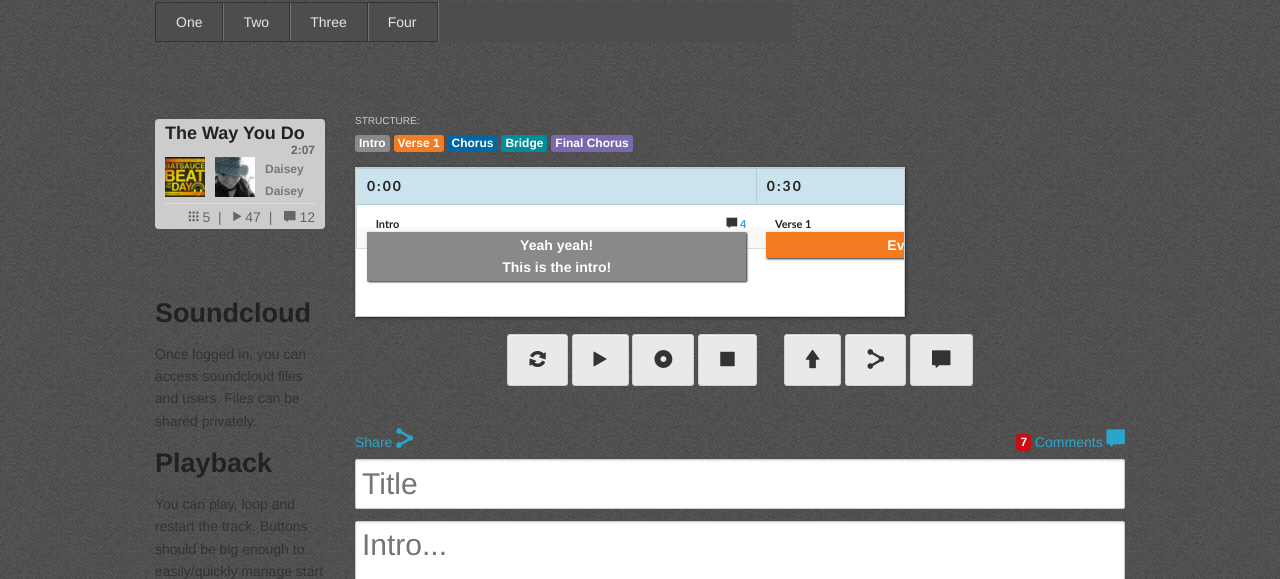
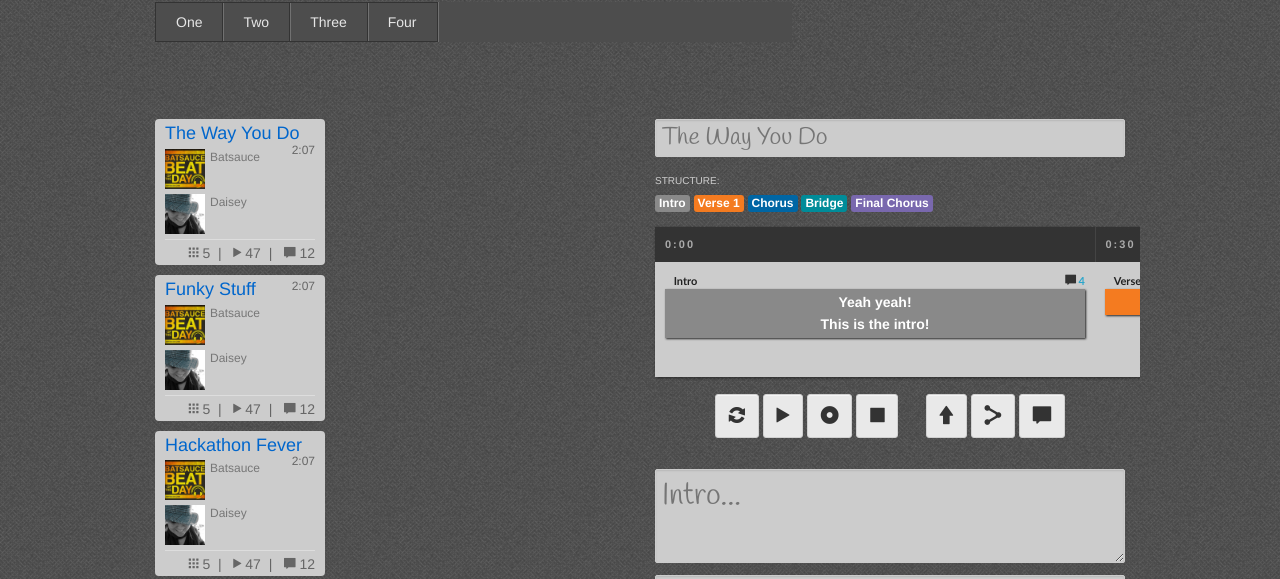
Before and after one commit to daiseykat/SoundPad-BG, a plain HTML site: page index.html in a window 1280 px wide. Shown: the top 579 px of the page. Drawn offline with nearby package versions, Linux system fonts and the light colour scheme; a script that the page names is missing.

Commit message:
last commit before i go to sleep

```diff
--- a/index.html
+++ b/index.html
@@ -2,7 +2,8 @@
 
 <!-- paulirish.com/2008/conditional-stylesheets-vs-css-hacks-answer-neither/ -->
 <!--[if IE 8]>    <html class="no-js lt-ie9" lang="en"> <![endif]-->
-<!--[if gt IE 8]><!--> <html class="no-js" lang="en"> <!--<![endif]-->
+<!--[if gt IE 8]><!-->
+<html lang="en"> <!--<![endif]-->
 <head>
 	<meta charset="utf-8" />
 
@@ -17,11 +18,28 @@
   <link rel="stylesheet" href="stylesheets/foundation.css">
   <link rel="stylesheet" href="stylesheets/app.css">
   <link rel="stylesheet" href="stylesheets/offcanvas.css">
+  <link href='http://fonts.googleapis.com/css?family=Handlee' rel='stylesheet' type='text/css'>
+
   <link rel="stylesheet" href="foundation-icons/foundation-icons.css" />
   <SCRIPT type="text/javascript"
     src="http://code.jquery.com/jquery-latest.js"></SCRIPT>
   <!--script src="javascripts/foundation/modernizr.foundation.js"></script-->
 
+<script src="http://connect.soundcloud.com/sdk.js"></script>
+<script>
+// initialize client with app credentials
+SC.initialize({
+  client_id: '74e750f2728e9c5bba35a36bf889001b',
+  redirect_uri: 'http://127.0.0.1:3000/callback.html'
+});
+
+// initiate auth popup
+SC.connect(function() {
+  SC.get('/me', function(me) {
+    alert('Hello, ' + me.username);
+  });
+});
+</script>
 
 
 </head>
@@ -74,6 +92,7 @@
 
         <div class="row">
           <div class="twelve columns">
+<input type="text" name="fname" placeholder="The Way You Do"  class="notepadTitle">
 
             <p id="legend">Structure:<br/>
                   <div class="label radius labelIntro" id="stopIntro">Intro</div>
@@ -109,28 +128,28 @@
                       <td><div id="two" class="vevent">
                         <abbr><time datetime="1999-06-01" class="dtstart value-title" title="1999-06-01">Verse 1</time>
                           <span class="comments">
-                            <a href=""><i class="fi-comment"></i> 4</a></span></abbr><p class="labelVerse tiprows1 summary" tabindex="2">Every day is magical <span> be it beautiful or tragical<br/>living and learning feeling and growing<br/>don't stop!<br/></span></p>
+                            <a href=""><i class="fi-comment"></i> 4</a></span></abbr><p class="labelVerse tiprows1 summary" tabindex="2">This is a verse! <span> words are awesome!<br/>Everybody love verses!</span></p>
                         </div></td>
 
                       <td><div id="three" class="vevent">
                         <abbr><time datetime="2001-02-06" class="dtstart value-title" title="2001-02-06">Chorus</time>
                           <span class="comments">
                             <a href=""><i class="fi-comment"></i> 4</a></span></abbr>
-                        <p class="labelChorus tiprows1 summary" tabindex="4">Every day is magical <span> be it beautiful or tragical<br/>living and learning feeling and growing<br/>don't stop!<br/></span></p>
+                        <p class="labelChorus tiprows1 summary" tabindex="4">Look guys! It's a chorus!<span> yeah yeah yeah<br/>baby baby oooh</span></p>
                         </div></td>
 
                       <td><div id="four" class="vevent">
                         <abbr><time datetime="2010-08-18" class="dtstart value-title" title="2010-08-18">Bridge</time>
                           <span class="comments">
                             <a href=""><i class="fi-comment"></i> 4</a></span></abbr>
-                        <p class="labelBridge tiprows1 summary" tabindex="3">Every day is magical <span> be it beautiful or tragical<br/>living and learning feeling and growing<br/>don't stop!<br/></span></p>
+                        <p class="labelBridge tiprows1 summary" tabindex="3">Take it to the bridge!<span> like water under the bridge<br/>look guys! it's a bridge!</span></p>
                         </div></td>
 
                       <td><div id="five" class="vevent">
                         <abbr><time class="dtstart value-title">Final Chorus</time>
                           <span class="comments">
                             <a href=""><i class="fi-comment"></i> 4</a></span></abbr>
-                        <p class="labelFinalChorus tiprows1 summary" tabindex="3">Every day is magical <span> be it beautiful or tragical<br/>living and learning feeling and growing<br/>don't stop!<br/></span></p></div></td>
+                        <p class="labelFinalChorus tiprows1 summary" tabindex="3">Final Chorus yeah yeah!<span> we made it to the end<br/>such a beautiful journey!<br/></span></p></div></td>
 
                     </tr>
 
@@ -157,77 +176,31 @@
           <div class="twelve columns">
 
             <p class="text-center">
-              <button class="secondary radius" id="start"><i class="fi-loop large"></i></button>
-              <button class="secondary radius" id="left"><i class="fi-play large"></i></button>
-              <button class="secondary radius"><i class="fi-record large"></i></button>
-              <button class="secondary radius"><i class="fi-stop large"></i></button>
+              <button class="secondary radius small" id="start"><i class="fi-loop large"></i></button>
+              <button class="secondary radius small" id="end"><i class="fi-play large"></i></button>
+              <button class="secondary radius small"><i class="fi-record large"></i></button>
+              <button class="secondary radius small"><i class="fi-stop large"></i></button>
 
               &nbsp;
               &nbsp;
               &nbsp;
 
-
-
-<script>
-$( "#start" ).click(function() {
-  $( "#scroll" ).animate({ "left": "0px" }, "slow" );
-});
-
-$( "#left" ).click(function(){
-  $( "#scroll" ).animate({ "left": "450px" }, "slow" );
-});
-
-$( "#stopIntro" ).click(function(){
-  $( "#scroll" ).animate({ "left": "0px" }, "slow" );
-});
-
-$( "#stopVerse" ).click(function(){
-  $( "#scroll" ).animate({ "left": "-360px" }, "slow" );
-});
-
-$( "#stopChorus" ).click(function(){
-  $( "#scroll" ).animate({ "left": "-720px" }, "slow" );
-});
-
-$( "#stopBridge" ).click(function(){
-  $( "#scroll" ).animate({ "left": "-1080px" }, "slow" );
-});
-
-$( "#stopFinal" ).click(function(){
-  $( "#scroll" ).animate({ "left": "-1440px" }, "slow" );
-});
-</script>
-
-              <button class="secondary radius"><i class="fi-arrow-up large"></i></button>
-              <button class="secondary radius"><i class="fi-share large"></i></button>
-              <button class="secondary radius"><i class="fi-comment large"></i></button>
+              <button class="secondary radius small"><i class="fi-arrow-up large"></i></button>
+              <button class="secondary radius small"><i class="fi-share large"></i></button>
+              <button class="secondary radius small"><i class="fi-comment large"></i></button>
             </p>
 
-            <p>
+            <!--p>
               <a href="" class=" left secondary tiny">Share <i class="fi-share large"></i></a>
               <a href="" class=" right secondary tiny">
               <span class="label alert radius">7</span> Comments <i class="fi-comment large"></i></a>
-            </p>
+            </p-->
 
             <p>
-            <input type="text" name="fname" placeholder="Title"  class="notepadTitle">
               <textarea  placeholder="Intro..." class="notepadTextarea"></textarea>
               <textarea  placeholder="Chorus..." class="notepadTextarea"></textarea>
               <textarea  placeholder="Verse One..." class="notepadTextarea"></textarea>
             </p>
-
-
-
-<h2>SoundPad</h2>
-
-<p>
-  Modern day song writers often write lyrics over beats in mp3 format. When writing lyrics you need the ability to jump around the track so you can work on separate sections, like the chorus, verse 1, outro, etc. You need the ability to jot down ideas, both as written lyrics and as recorded rough takes. The beatmaker and the song writer need the ability to collaborate. This is how songs are written. It's a process.
-</p>
-
-<p>
-  SoundPad would integrate the process of listening to SoundCloud files, segmenting and looping audio, writing lyrics, recording rough takes, sharing private files, and creating interaction between the song writer and the music producers - in one app.
-</p>
-
 
 
       		</div>
@@ -241,47 +214,80 @@ $( "#stopFinal" ).click(function(){
           <h4>The Way You Do
            <div class="time">2:07</div></time></h4>
           <p class="boxUser">
-            <img src="images/user_Batsauce.jpg" class="thumb left">
-            <i class="handle">Daisey</i>
+            <div class="userBox">
+              <img src="images/user_Batsauce.jpg"  class="thumb left">
+              <i class="handle">Batsauce</i>
+            </div>
+            <div class="userBox">
               <img src="images/user_Daisey.jpg" class="thumb left">
               <i class="handle">Daisey</i>
+            </div>
           </p>
             <hr>
             <div class="boxStats">
             <i class="fi-thumbnails"></i>&nbsp;5&nbsp;&nbsp;|&nbsp;&nbsp;
             <i class="fi-play"></i>&nbsp;47&nbsp;&nbsp;|&nbsp;&nbsp;
-            <i class="fi-comment"></i>&nbsp;12
+            <span onClick = "document.getElementById('trackBox').style.height = '500px';"><i class="fi-comment"></i>&nbsp;12</span>
           </div>
           </p>
         </div>
 
 
+        <div class="boxTrack">
+          <h4>Funky Stuff
+           <div class="time">2:07</div></time></h4>
+          <p class="boxUser">
+            <div class="userBox">
+              <img src="images/user_Batsauce.jpg"  class="thumb left">
+              <i class="handle">Batsauce</i>
+            </div>
+            <div class="userBox">
+              <img src="images/user_Daisey.jpg" class="thumb left">
+              <i class="handle">Daisey</i>
+            </div>
+          </p>
+            <hr>
+            <div class="boxStats">
+            <i class="fi-thumbnails"></i>&nbsp;5&nbsp;&nbsp;|&nbsp;&nbsp;
+            <i class="fi-play"></i>&nbsp;47&nbsp;&nbsp;|&nbsp;&nbsp;
+            <span onClick = "document.getElementById('trackBox').style.height = '500px';"><i class="fi-comment"></i>&nbsp;12</span>
+          </div>
+          </p>
+        </div>
 
-<br/>
-<br/>
-<br/>
-<br/>
 
-        <h3>Soundcloud</h3>
-        <p>Once logged in, you can access soundcloud files and users. Files can be shared privately.</p>
+                <div class="boxTrack">
+          <h4>Hackathon Fever
+           <div class="time">2:07</div></time></h4>
+          <p class="boxUser">
+            <div class="userBox">
+              <img src="images/user_Batsauce.jpg"  class="thumb left">
+              <i class="handle">Batsauce</i>
+            </div>
+            <div class="userBox">
+              <img src="images/user_Daisey.jpg" class="thumb left">
+              <i class="handle">Daisey</i>
+            </div>
+          </p>
+            <hr>
+            <div class="boxStats">
+            <i class="fi-thumbnails"></i>&nbsp;5&nbsp;&nbsp;|&nbsp;&nbsp;
+            <i class="fi-play"></i>&nbsp;47&nbsp;&nbsp;|&nbsp;&nbsp;
+            <span onClick = "document.getElementById('trackBox').style.height = '500px';"><i class="fi-comment"></i>&nbsp;12</span>
+          </div>
+          </p>
+        </div>
 
-        <h3>Playback</h3>
-				<p>You can play, loop and restart the track. Buttons should be big enough to easily/quickly manage start points so you can stay "in the flow" of writing lyrics.</p>
 
-        <h3>Loops</h3>
-        <p>You can add end/stop points to create a loop. This way, you can practice one section at a time on repeat.</p>
+<h2>SoundPad</h2>
 
-        <h3>Lyrics</h3>
-        <p>You can write your lyrics in the notepad. Lyrics can be saved, shared and commented on by other users.</p>
+<p>
+  Modern day song writers often write lyrics over beats in mp3 format. When writing lyrics you need the ability to jump around the track so you can work on separate sections, like the chorus, verse 1, outro, etc. You need the ability to jot down ideas, both as written lyrics and as recorded rough takes. The beatmaker and the song writer need the ability to collaborate. This is how songs are written. It's a process.
+</p>
 
-        <h3>Practice Mode</h3>
-        <p>You can play the track with "in-place comments" to show key words in the lyrics, such as the first few words of the next verse.</p>
-
-        <h3>Record</h3>
-        <p>You can record yourself singing over the track, so you can save and share rough ideas.</p>
-
-        <h3>Share</h3>
-        <p>You can share your files with other users, allowing them to leave in-place comments and feedback (similar to how Soundcloud does their comments)</p>
+<p>
+  SoundPad would integrate the process of listening to SoundCloud files, segmenting and looping audio, writing lyrics, recording rough takes, sharing private files, and creating interaction between the song writer and the music producers - in one app.
+</p>
 
 
   		</section>
@@ -312,6 +318,43 @@ $( "#stopFinal" ).click(function(){
 
 
 <script>
+$( "#start" ).click(function() {
+  $( "#scroll" ).animate({ "left": "0px" }, "slow" );
+});
+
+$( "#end" ).click(function(){
+  $( "#scroll" ).animate({ "left": "-1600px" }, "slow" );
+});
+
+$( "#stopIntro" ).click(function(){
+  $( "#scroll" ).animate({ "left": "0px" }, "slow" );
+});
+
+$( "#stopVerse" ).click(function(){
+  $( "#scroll" ).animate({ "left": "-440px" }, "slow" );
+});
+
+$( "#stopChorus" ).click(function(){
+  $( "#scroll" ).animate({ "left": "-880px" }, "slow" );
+});
+
+$( "#stopBridge" ).click(function(){
+  $( "#scroll" ).animate({ "left": "-1320px" }, "slow" );
+});
+
+$( "#stopFinal" ).click(function(){
+  $( "#scroll" ).animate({ "left": "-1760px" }, "slow" );
+});
+
+$('div.boxTrack').click(function(){
+    $(this).animate({'height': 'auto'}, 100);
+}, function(){
+    $(this).animate({'height': '400px'}, 100);
+});
+</script>
+
+
+  <script>
     $(document).foundation();
   </script>
 
--- a/stylesheets/app.css
+++ b/stylesheets/app.css
@@ -164,9 +164,12 @@ input[type="text"]:focus, input[type="password"]:focus, input[type="date"]:focus
 input[type="text"][disabled], input[type="password"][disabled], input[type="date"][disabled], input[type="datetime"][disabled], input[type="email"][disabled], input[type="number"][disabled], input[type="search"][disabled], input[type="tel"][disabled], input[type="time"][disabled], input[type="url"][disabled], textarea[disabled] { background-color: #ddd; }
 
 textarea { height: auto; }
-textarea.notepadTextarea { outline: none; font-size: 30px;}
+textarea.notepadTextarea {
+font-family: 'Handlee', cursive;
+ background-color: #ccc; outline: none; font-size: 30px;}
 textarea.notepadTextarea:focus {height: 200px;}
-input.notepadTitle {font-size: 30px !important; height: 50px;}
+input.notepadTitle {font-family: 'Handlee', cursive;
+background-color: #ccc; font-size: 24px !important; font-weight: normal !important; height: 38px; margin-top: 20px;}
 
 select { width: 100%; }
 
@@ -319,8 +322,8 @@ img, object, embed { max-width: 100%; height: auto; }
 
 
 /** sidebar track info  **/
-.thumb {height: 40px; margin-right: 10px; margin-bottom: 5px;}
-.handle {color: #777; font-style: normal; font-size: 12px; font-weight: bold;}
+.thumb {height: 40px; margin-right: 5px; margin-bottom: 5px;}
+.handle {color: #777; font-style: normal; font-size: 12px;}
 
 object, embed { height: 100%; }
 
@@ -1235,13 +1238,17 @@ table.show-for-xlarge, table.show-for-large, table.hide-for-small, table.hide-fo
   .top-bar ul li .button.small { margin: 0 !important; display: inline-block; width: 100%; } }
 
 #page {background-image: url('../images/tweed.png');}
-
+h1, h2, h3 {font-family: 'Handlee', cursive;}
 
 .boxTrack {-webkit-border-radius: 4px; -moz-border-radius: 4px; -ms-border-radius: 4px; -o-border-radius: 4px; border-radius: 4px;
 background-color: #ccc; padding: 5px 10px 5px 10px; margin-top: 10px;}
 .boxTrack p:last-child {margin-bottom: 0px;}
-.boxTrack h4 {font-size: 18px; margin: 0px; margin-bottom: 5px;}
+.boxTrack:hover {background-color: #efefef;-webkit-transition:0.4s; -moz-transition:0.4s; -o-transition:0.4s; transition:0.4s;}
+
+.boxTrack h4 {font-weight: normal; color: #0066cc; font-size: 18px; margin: 0px; margin-bottom: 5px;}
 .boxTrack h4 div {font-size: 12px; color: #666; float: right;}
-.boxUser {float: left; margin-right: 10px; margin-bottom: 0px; border-bottom: 1px solid #ccc;}
+.boxUser {margin-bottom: 0px;}
 .boxStats {display: block; text-align: right; font-size: 14px; color: #666 !important;}
 .boxStats i {font-size: 15px; padding: 5px 0px;}
+.userBox {float: left; margin-right: 20px;}
+p {outline: none;}
--- a/stylesheets/offcanvas.css
+++ b/stylesheets/offcanvas.css
@@ -27,9 +27,9 @@ body.off-canvas { padding: 0; margin: 0; }
 
 [role="navigation"]#topMenu ul { margin-top: 0; }
 
-[role="complementary"] { margin-left: -100%; width: 80%; float: left; z-index: 2; }
+[role="complementary"] { margin-left: -100%; margin-top: -0px; width: 50%; float: left; z-index: 2; }
 
-[role="main"] { margin-left: 0; float: right; z-index: 1; position: relative; }
+[role="main"] { margin-left: 0; margin-top: -10px; float: right; z-index: 1; position: relative; }
 
 .paneled [role="main"] { background: #fff; width: 500%; overflow: hidden; float: none; position: relative; left: 0; -webkit-transition: 0.15s all ease-in; -moz-transition: 0.15s all ease-in; -o-transition: 0.15s all ease-in; transition: 0.15s all ease-in; }
 
@@ -37,13 +37,13 @@ body.off-canvas { padding: 0; margin: 0; }
 
 .active [role="complementary"] { margin-left: 0; }
 
-.active [role="main"] { margin-right: -80%; }
+.active [role="main"] { margin-right: -50%; }
 
 .active-menu [role="navigation"]#topMenu { margin-top: 0 !important; }
 
 @media all and (min-width: 768px) { menu-button, .sidebar-button { display: none; }
   [role="complementary"] { width: 20%; margin-left: 0; float: left; padding: 0 15px; }
-  [role="main"] { width: 80%; padding: 0 15px; }
+  [role="main"] { width: 50%; padding: 0 15px; }
   .paneled [role="main"] { width: 100%; padding: 0; background: #f4f4f4; left: 0 !important; }
   .page-panel { display: block; min-height: 800px; float: none; margin: 0; width: 100%; background: #f4f4f4; }
   .hide-extras [role="main"] { width: 100%; }
--- a/stylesheets/timeline.css
+++ b/stylesheets/timeline.css
@@ -1,21 +1,23 @@
-#timeline   { background-color: #fff; width:550px; height: 150px; overflow:hidden; overflow-x:scroll; position:relative; border:1px solid #ccc; -webkit-box-shadow:1px 1px 3px rgba(0,0,0,0.5); -moz-box-shadow:1px 1px 3px rgba(0,0,0,0.5); box-shadow:1px 1px 3px rgba(0,0,0,0.5);}
+#timeline   { width:550px; background-color: #ccc; height: 150px; overflow:hidden; overflow-x:scroll; position:relative; -webkit-box-shadow:1px 1px 3px rgba(0,0,0,0.5); -moz-box-shadow:1px 1px 3px rgba(0,0,0,0.5); box-shadow:1px 1px 3px rgba(0,0,0,0.5);}
 #scroll   {
-   width:650px; height: 150px;
+   width:550px; height: 150px;
    position: absolute;
-    background-color: #fff;
     left: 0px;
     }
 
-table {width:2000px; border-collapse:collapse; table-layout:fixed;}
+#timeline table {width:2200px; border: 0px; border-collapse:collapse; table-layout:fixed;
+background-color: #ccc;}
 
 /*CELLS AND HEADER*/
-td, th   {padding:0; height:22px; border: 1px solid #b4ced8;}
-th    {font:bold 14px "Trebuchet MS", sans-serif; color:#4f6b72; letter-spacing:2px; text-align:center; background:#cae3ed;}
+td, th   {padding:0; height:22px; border-left: 1px solid #444;}
+th    {font-size: 11px !important; font-weight: normal; color:#aaa !important; letter-spacing:2px; text-align:center; background:#333;}
+tr {background-image: url('../images/wave.png') !important; background-repeat: repeat-x repeat-y;}
+
 
 /*BOXES*/
 td div      {float:left; height:0;}
 td div p {margin:0; text-align:center; cursor:default; font-size:14px; padding:2px; -webkit-box-shadow:1px 1px 2px #222; -moz-box-shadow:1px 1px 2px #222; box-shadow:1px 1px 2px #222;}
-
+#timeline table td {background-color: #ccc; }
 
 /*BOX GROUPS*/
 .labelIntro {background-color: #898989 !important; color: #fff;}
@@ -28,7 +30,8 @@ td div p {margin:0; text-align:center; cursor:default; font-size:14px; padding:2
 #one{width:100%;margin-left:0%;}
 #two{width:100%;margin-left:0%;}
 #three{width:100%;margin-left:0%;}
-#four{width:100%;}
+#four{width:100%; margin-left: 0%;}
+#five{width:80%; margin-left: 0%;}
 
 /*TIP CONTENT*/
 td div p span  {position:relative; text-align:center; height:0; display:block; overflow:hidden;}
@@ -44,7 +47,7 @@ td div span, abbr{-webkit-transition:0.4s; -moz-transition:0.4s; -o-transition:0
 .comments i {font-size: 14px; color: #333;}
 
 /*DATES*/
-td div abbr    {font:bold 11px "Trebuchet MS", sans-serif; padding:0 3px; margin-left:8px; border:1px solid #777; border-bottom:0; border-radius:3px 3px 0 0; background:rgba(255,255,255,0.7);}
+td div abbr    {font:bold 11px "Trebuchet MS", sans-serif; padding:0 3px; margin-left:8px; border:1px solid #777; border-bottom:0; border-radius:3px 3px 0 0;}
 
 /*HEADER AND LEGEND*/
 h3          {margin:10px 0;}
```
Also changed, not shown: javascripts/script.js (added, +11 -0 lines), images/wave.png (added). Lines whose indentation alone changed are shown as unchanged.
